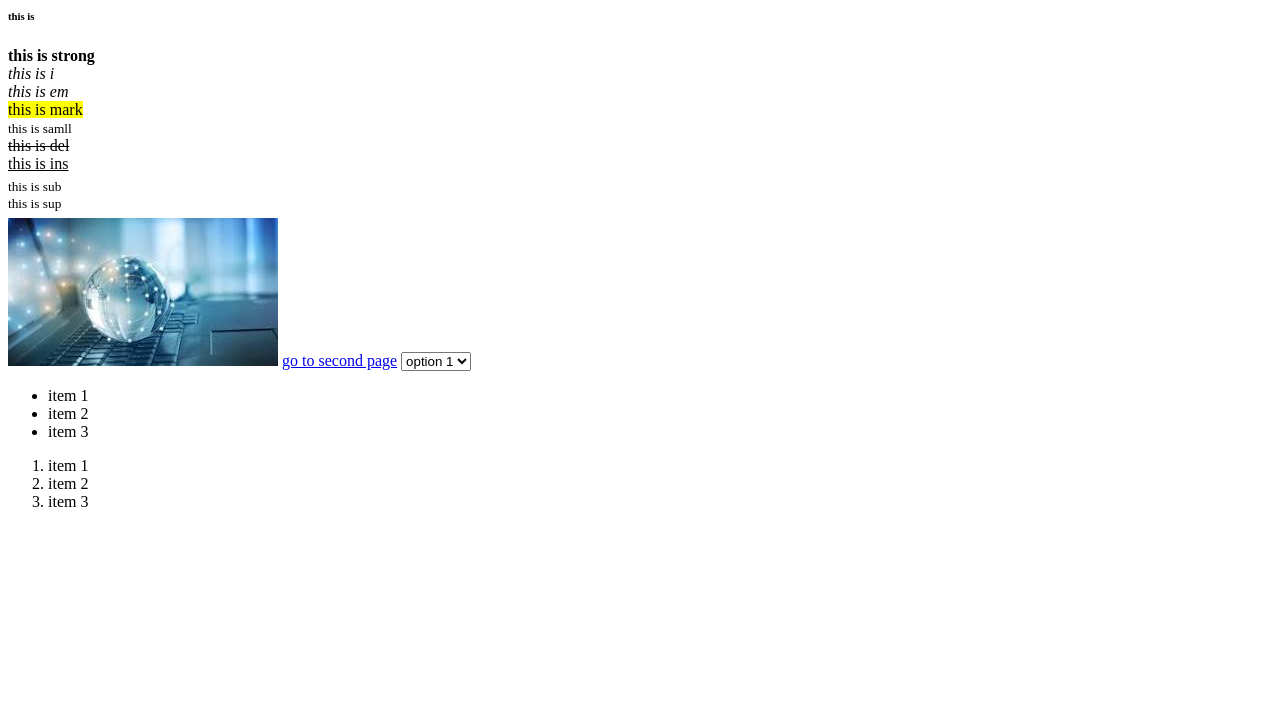
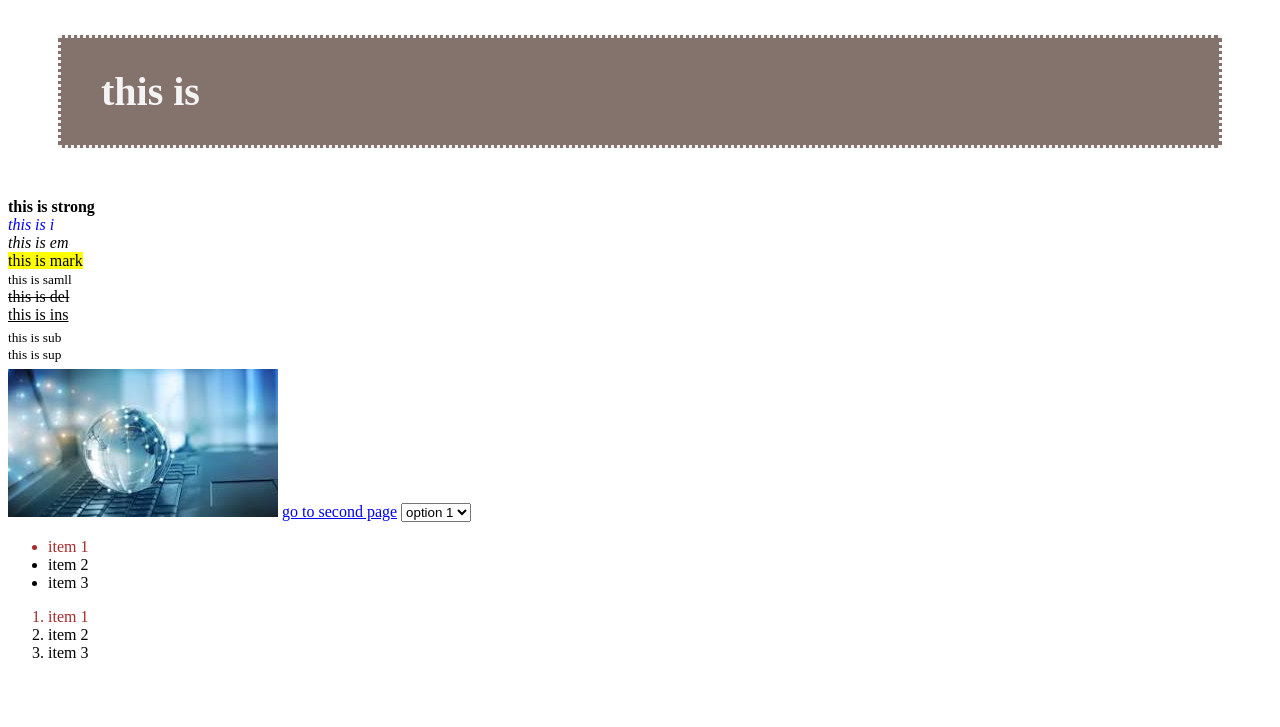
Before and after one commit to sajaalqaisy/frontend2025, a plain HTML site: page index.html in a window 1280 px wide. Shown: the part 73-800 px from the top of the page. Drawn offline with Linux system fonts and the light colour scheme.

Commit message:
style css

```diff
--- /dev/null
+++ b/css/index.css
@@ -0,0 +1,20 @@
+i
+   {
+      color:blue
+   }
+   li
+   {
+      color: black
+   }
+   .item1{
+      color: brown
+   }
+h6
+{
+ color: #f4f4f4;;
+ font-size: 40px;
+ background-color: rgb(50, 20, 10,.6);
+ padding: 30px 40px ;
+ margin: 50px;
+ border: dotted 3px;
+}
--- a/index.html
+++ b/index.html
@@ -2,9 +2,10 @@
 <html>
 <head>
 <title>home page</title>
+<link rel="stylesheet " href="css/index.css">
 </head>
 <body>
-    <h1>this is h1</h1>
+    <h1 style='color:aqua;background-color: blue '>this is h1</h1>
     <h6>this is </h6>
     <strong>this is strong </strong>
     <br>
@@ -28,12 +29,12 @@
         <option>option 3</option>
      </select>
      <ul>
-        <li> item 1</li>
-        <li> item 2</li>
+        <li class="item1"> item 1</li>
+        <li > item 2</li>
         <li> item 3</li>
      </ul>
      <ol>
-        <li> item 1</li>
+        <li class="item1"> item 1</li>
         <li> item 2</li>
         <li> item 3</li>
      </ol>
```
